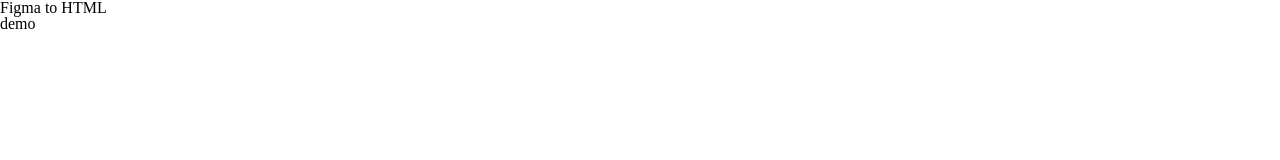
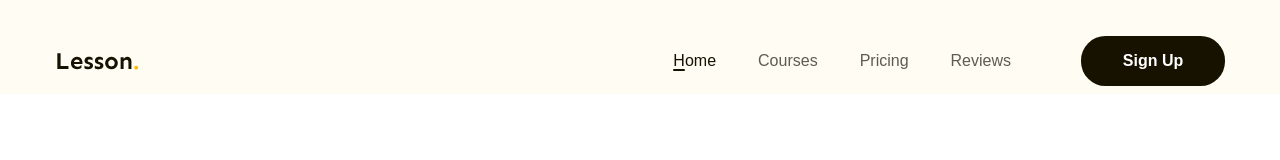
Before and after one commit to giangvtm/figma-to-html, a plain HTML site: page index.html in a window 1280 px wide. Shown: the top 160 px of the page. Drawn offline with Linux system fonts and the light colour scheme.

Commit message:
P3 làm phần header

```diff
--- a/assets/css/style.css
+++ b/assets/css/style.css
@@ -9,4 +9,88 @@ html {
 /* Khôi phục lại cỡ chữ mặc định theo rem */
 body {
   font-size: 1.6rem;
+  font-family: "Poppins", sans-serif;
 }
+
+/* ===============common=============== */
+a {
+  text-decoration: none;
+}
+
+.main-content {
+  width: 1170px;
+  max-width: calc(100% - 48px);
+  margin-left: auto;
+  margin-right: auto;
+}
+
+.btn {
+  display: inline-block;
+  min-width: 118px;
+  padding: 0px 16px;
+  line-height: 50px;
+  color: #fff;
+  text-align: center;
+  font-size: 1.6rem;
+  font-weight: 600;
+  border-radius: 24.5px;
+  background: #171100;
+}
+
+/* ===============header=============== */
+.header {
+  background: #fffcf4;
+}
+
+.header.fixed {
+  position: sticky;
+  top: -28px;
+}
+
+.header .body {
+  display: flex;
+  align-items: center;
+  padding: 36px 0 8px;
+}
+
+nav {
+  margin-left: auto;
+}
+
+.nav ul {
+  display: flex;
+}
+
+.nav a {
+  position: relative;
+  color: #5f5b53;
+  font-size: 1.6rem;
+  padding: 8px 21px;
+}
+
+.nav li.active a,
+.nav a:hover {
+  color: #171100;
+  /* font-weight: 600; */
+  text-shadow: 1 0 0 currentColor;
+}
+
+.nav li.active a::after {
+  position: absolute;
+  left: 21px;
+  bottom: 6px;
+  display: block;
+  content: "";
+  width: 12px;
+  height: 2px;
+  border-radius: 1px;
+  background: #171100;
+}
+
+.header .btn-sign-up {
+  min-width: 144px;
+}
+
+.header .action {
+  margin-left: 49px;
+}
--- a/index.html
+++ b/index.html
@@ -11,8 +11,36 @@
 
     <title>Bài 90: Figma to HTML</title>
   </head>
-  <body>
-    <h1>Figma to HTML</h1>
-    <h2>demo</h2>
+  <body style="height: 10000px">
+    <!-- header -->
+    <header class="header fixed">
+      <div class="main-content">
+        <div class="body">
+          <!-- logo -->
+          <img src="./assets/img/Logo.svg" alt="Lesson" class="logo" />
+          <!-- nav -->
+          <nav class="nav">
+            <ul>
+              <li class="active">
+                <a href="#!">Home</a>
+              </li>
+              <li>
+                <a href="#!">Courses</a>
+              </li>
+              <li>
+                <a href="#!">Pricing</a>
+              </li>
+              <li>
+                <a href="#!">Reviews</a>
+              </li>
+            </ul>
+          </nav>
+          <!-- btn action -->
+          <div class="action">
+            <a href="#!" class="btn btn-sign-up">Sign Up</a>
+          </div>
+        </div>
+      </div>
+    </header>
   </body>
 </html>
```
Also changed, not shown: assets/img/Logo.svg (added).
